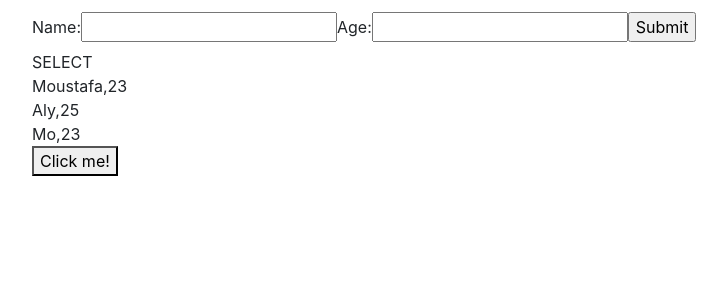
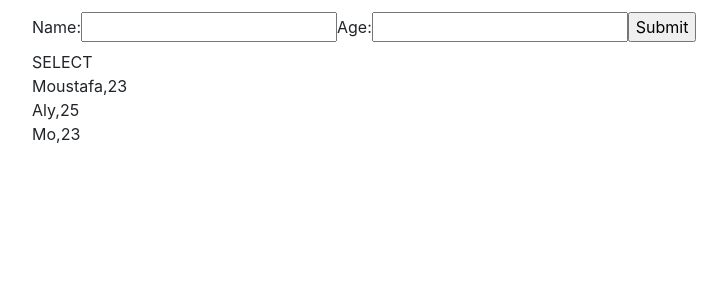
Before and after one commit to mraeia/React-Redux, a React (Create React App) app: page / in a window 1280 px wide. Shown: the top 300 px of the page, without its empty margins (53-780 px from the left). Built offline with nearby package versions, Linux system fonts and the light colour scheme.

Commit message:
clean up

```diff
--- a/src/App.js
+++ b/src/App.js
@@ -9,12 +9,6 @@ class App extends Component {
 
   constructor(props) {
     super(props);
-    this.handleClick = this.handleClick.bind(this);
-  }
-
-  handleClick(e){
-    console.log("hello!");
-    e.preventDefault();
   }
 
   render() {
@@ -34,9 +28,6 @@ class App extends Component {
           )}
           </div>
         </div>
-        <button onClick={this.handleClick}>
-          Click me!
-        </button>
       </div>
     );
   }
```
